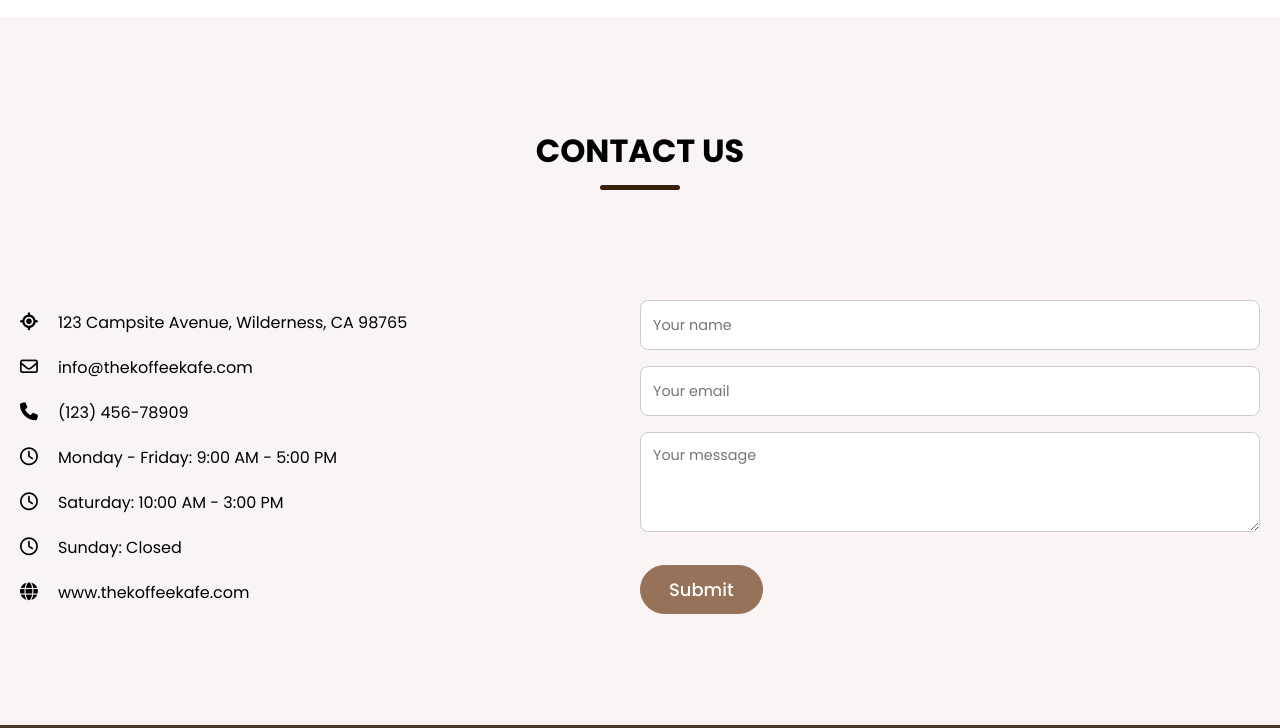
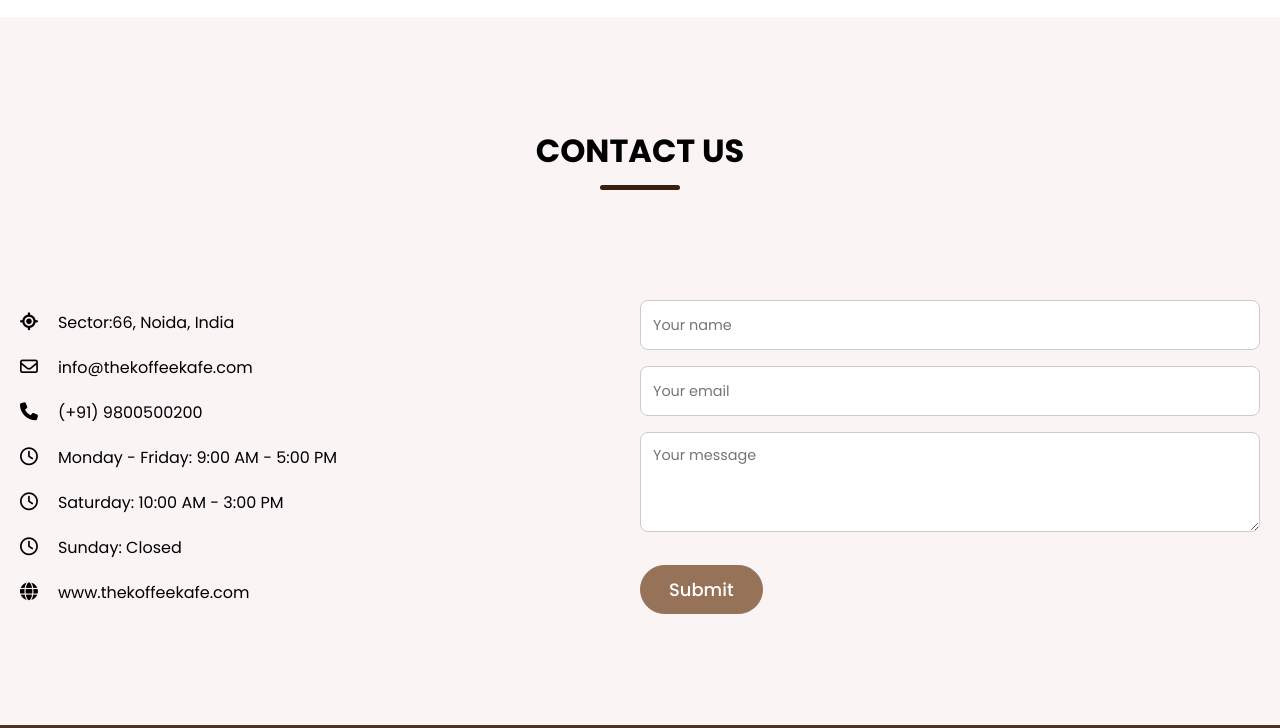
Before and after one commit to Vishalinidev/The_Koffee_kafe, a plain HTML site: page index.html in a window 1280 px wide. Shown: the part 3626-4354 px from the top of the page. Drawn offline with nearby package versions, Linux system fonts and the light colour scheme; a web font is replaced by a local one.

Commit message:
Update index.html

```diff
--- a/index.html
+++ b/index.html
@@ -168,7 +168,7 @@
           <ul class="contact-info-list">
             <li class="contact-info">
               <i class="fa-solid fa-location-crosshairs"></i>
-              <p>123 Campsite Avenue, Wilderness, CA 98765</p>
+              <p> Sector:66, Noida, India </p>
             </li>
             <li class="contact-info">
               <i class="fa-regular fa-envelope"></i>
@@ -176,7 +176,7 @@
             </li>
             <li class="contact-info">
               <i class="fa-solid fa-phone"></i>
-              <p>(123) 456-78909</p>
+              <p>(+91) 9800500200 </p>
             </li>
             <li class="contact-info">
               <i class="fa-regular fa-clock"></i>
```
